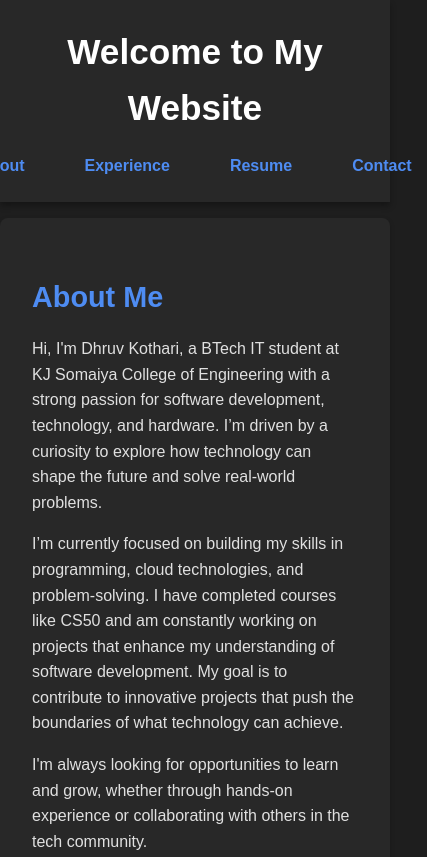
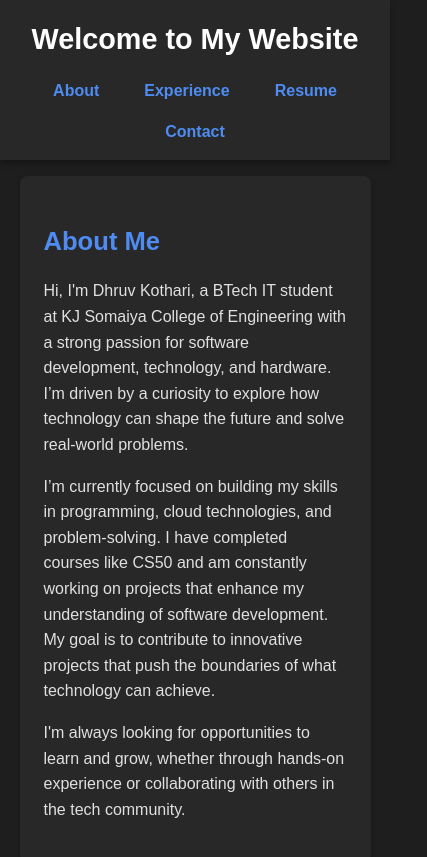
Before and after one commit to dhruv4740/portfolio, a plain HTML site: page index.html in a window 390 px wide. Shown: the top 857 px of the page, 427 px wide, since content can reach past the window. Drawn offline with Linux system fonts and the light colour scheme.

Commit message:
fixed for mobile

```diff
--- a/style.css
+++ b/style.css
@@ -15,7 +15,10 @@ html {
 
 /* Header Styling */
 header {
-    background-color: #282828;
+    position: sticky; /* This makes the header stick to the top */
+    top: 0; /* Ensures it sticks at the top */
+    z-index: 1000; /* Keeps it above other elements */
+    background-color: #282828; /* Maintains the background color */
     color: #ffffff;
     padding: 1.5em 0;
     text-align: center;
@@ -34,6 +37,7 @@ nav ul {
     display: flex;
     justify-content: center;
     gap: 30px;
+    flex-wrap: wrap; /* Ensure the items wrap on smaller screens */
 }
 
 nav ul li a {
@@ -120,6 +124,7 @@ footer ul {
     display: flex;
     justify-content: center;
     gap: 20px;
+    flex-wrap: wrap; /* Allow wrapping for small screens */
 }
 
 footer ul li a {
@@ -156,3 +161,40 @@ nav ul li a.active {
     background-color: #4e8cf2;
     color: #ffffff;
 }
+
+/* Responsive Adjustments for Small Screens */
+@media (max-width: 768px) {
+    header {
+        padding: 1em 0;
+    }
+
+    header h1 {
+        font-size: 1.8em; /* Adjust font size for smaller screens */
+    }
+
+    nav ul {
+        gap: 15px; /* Reduce spacing for navigation links */
+    }
+
+    section {
+        padding: 1.5em;
+        margin: 1em 5%; /* Use more screen space on mobile */
+    }
+
+    section h2 {
+        font-size: 1.6em; /* Slightly smaller heading */
+    }
+
+    section p, section ul {
+        font-size: 1em; /* Adjust font size for readability */
+    }
+
+    footer p {
+        font-size: 0.9em;
+        text-align: center;
+    }
+
+    .resume-button {
+        font-size: 14px; /* Smaller button size on mobile */
+    }
+}
```
